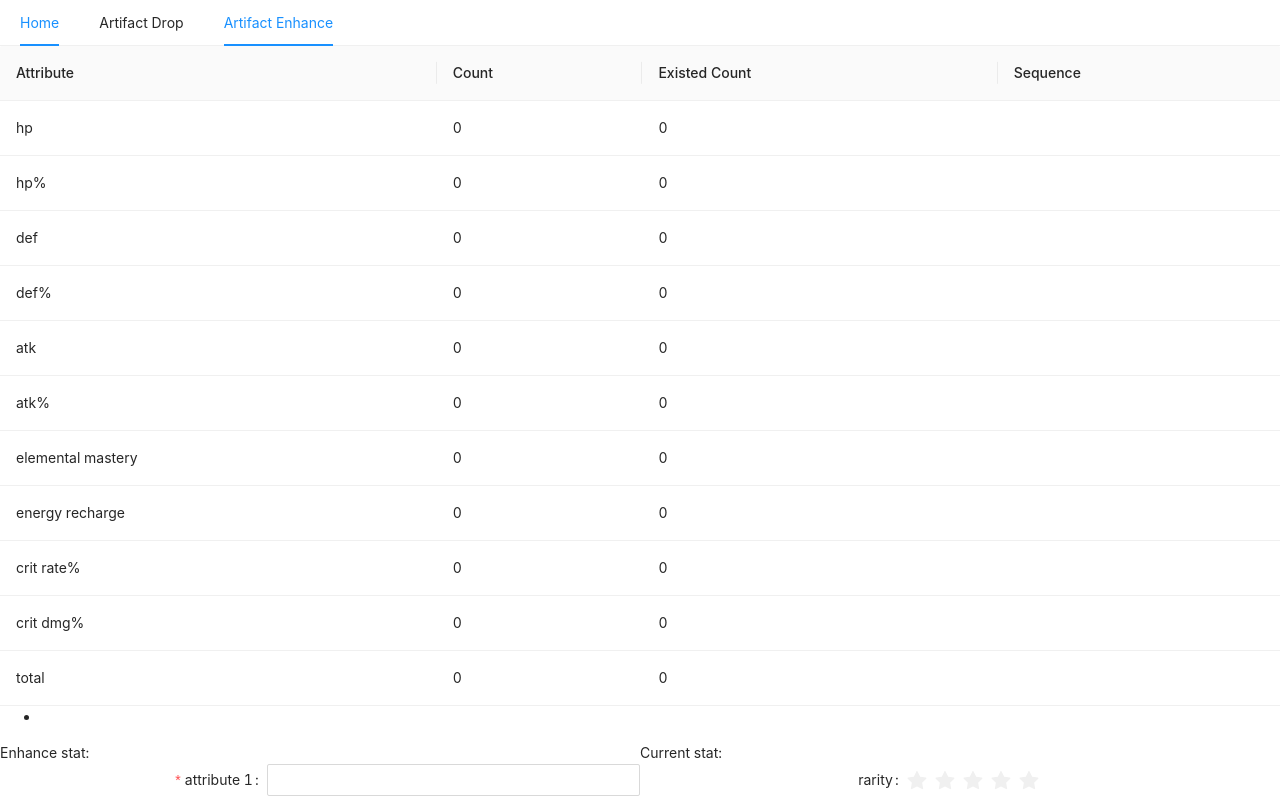
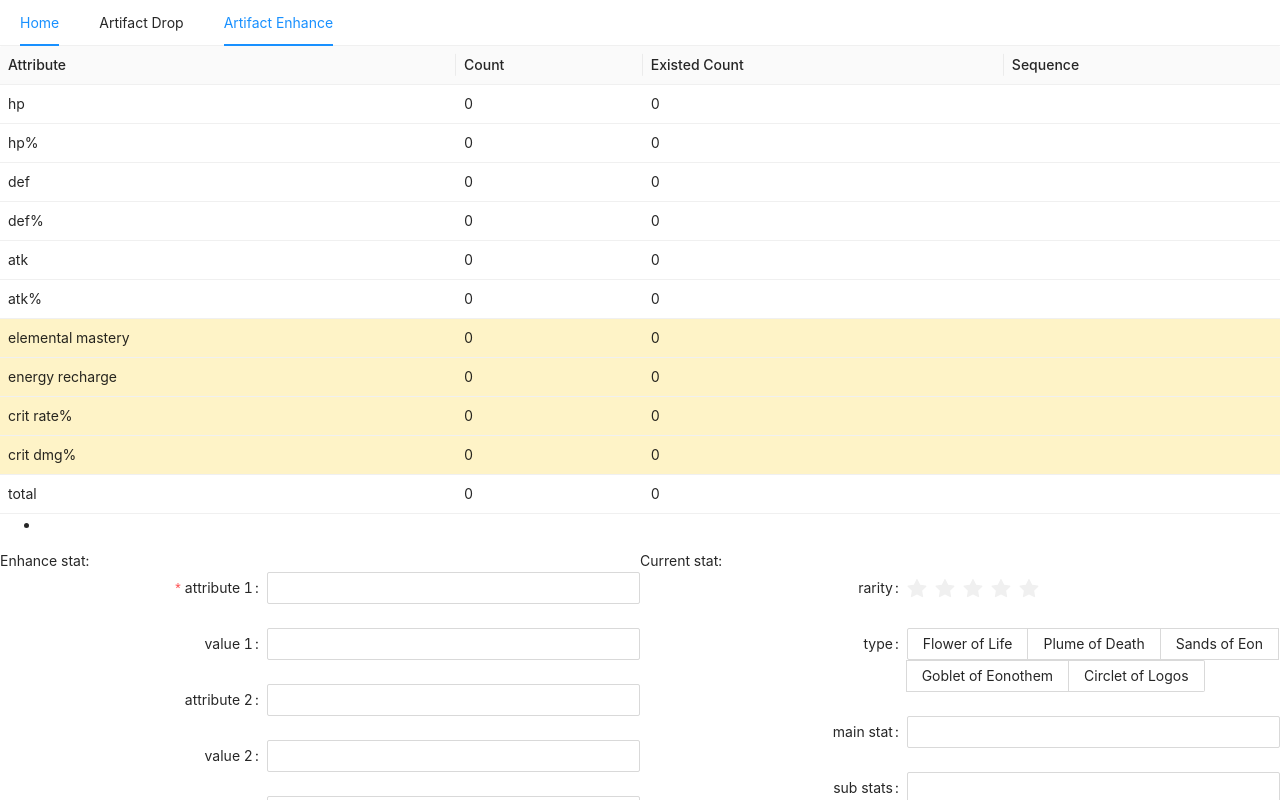
Before and after one commit to JiahuaZhang/kokopium-artifact, a Next.js app: page /enhance in a window 1280 px wide. Shown: the top 800 px of the page. Built offline with nearby package versions, Linux system fonts and the light colour scheme.

Commit message:
add simple style

```diff
--- a/components/enhance/ArtifactEnhanceAnalysis.tsx
+++ b/components/enhance/ArtifactEnhanceAnalysis.tsx
@@ -1,5 +1,5 @@
+/** @jsxImportSource @emotion/react */
 import { Table } from 'antd';
-import React from 'react';
 import { Artifact_Enhance } from '../../src/state/artifact';
 
 interface Props {
@@ -7,7 +7,11 @@ interface Props {
 }
 
 const columns = [
-  { title: 'Attribute', dataIndex: 'attribute', key: 'attribute' },
+  {
+    title: 'Attribute',
+    dataIndex: 'attribute',
+    key: 'attribute',
+  },
   { title: 'Count', dataIndex: 'count', key: 'count' },
   { title: 'Existed Count', dataIndex: 'existedCount', key: 'existedCount' },
   {
@@ -105,7 +109,20 @@ export const ArtifactEnhanceAnalysis = (props: Props) => {
 
   return (
     <div>
-      <Table dataSource={getStats(artifact_enhance)} columns={columns} pagination={false} />
+      <Table
+        size='small'
+        dataSource={getStats(artifact_enhance)}
+        columns={columns}
+        pagination={false}
+        css={{
+          '& tbody tr:nth-child(1n+7)': {
+            background: '#FEF3C7',
+          },
+          '& tbody tr:last-child': {
+            background: 'transparent',
+          },
+        }}
+      />
       <ul className='m-2 text-base'>
         {distances.map((distance, index) => (
           <li key={index}> {distance.join(', ')} </li>
--- a/components/enhance/ArtifactEnhanceBox.tsx
+++ b/components/enhance/ArtifactEnhanceBox.tsx
@@ -1,7 +1,8 @@
 import { Card, Rate } from 'antd';
 import React, { useState } from 'react';
-import { Artifact_Enhance } from '../../src/state/artifact';
+import { Artifact_Enhance, Artifact_Sub_Stat } from '../../src/state/artifact';
 import { ArtifactEnhanceBoxModal } from './ArtifactEnhanceBoxModal';
+import { ArtifactEnhanceStatTag } from './ArtifactEnhanceStatTag';
 import { ArtifactStatTag } from './ArtifactStatTag';
 
 interface Props {
@@ -42,7 +43,7 @@ export const ArtifactEnhanceBox = (props: Props) => {
         <ul>
           {artifact.enhance.map((e) => (
             <li key={e.name}>
-              {e.name} - {e.value}
+              <ArtifactEnhanceStatTag artifact={artifact} enhance={e} />
             </li>
           ))}
         </ul>
--- /dev/null
+++ b/components/enhance/ArtifactEnhanceStatTag.tsx
@@ -0,0 +1,46 @@
+import { Tag } from 'antd';
+import { PlusCircleTwoTone } from '@ant-design/icons';
+import React from 'react';
+import {
+  ALL_ARTIFACT_SUB_STAT_TIER_INFO,
+  Artifact_Enhance,
+  Artifact_Stat_Enhance,
+  Artifact_Sub_Stat,
+} from '../../src/state/artifact';
+
+interface Props {
+  artifact: Artifact_Enhance;
+  enhance: Artifact_Stat_Enhance;
+}
+
+const tierClassName = ['', 'bg-yellow-200', 'bg-purple-200', 'bg-blue-200', 'bg-green-200'];
+
+export const ArtifactEnhanceStatTag = (props: Props) => {
+  const { artifact, enhance } = props;
+
+  const className = /crit/i.test(enhance.name) ? 'bg-yellow-400' : '';
+
+  let tier = 0;
+  let isMultiple = false;
+  if (artifact.artifact_rarity && enhance.value) {
+    const info =
+      ALL_ARTIFACT_SUB_STAT_TIER_INFO[enhance.name as Artifact_Sub_Stat][artifact.artifact_rarity];
+
+    const index = info.findIndex((i) => Math.abs(i - Number(enhance.value)) < 0.05);
+
+    if (index !== -1) {
+      tier = info.length - index;
+    } else if (Number(enhance.value) > info[info.length - 1]) {
+      isMultiple = true;
+    }
+  }
+
+  return (
+    <>
+      <Tag className={`${className} rounded`}>{enhance.name}</Tag> -{' '}
+      <Tag className={`${tierClassName[tier]} rounded inline-grid grid-cols-2 items-center`}>
+        {enhance.value} {isMultiple && <PlusCircleTwoTone />}
+      </Tag>
+    </>
+  );
+};
--- a/package.json
+++ b/package.json
@@ -9,6 +9,8 @@
     "lint": "next lint"
   },
   "dependencies": {
+    "@ant-design/icons": "^4.7.0",
+    "@emotion/react": "^11.4.1",
     "antd": "^4.16.13",
     "next": "11.1.2",
     "react": "17.0.2",
```
Also changed, not shown: 1 other file (tests, documents, lock files or other folders).
